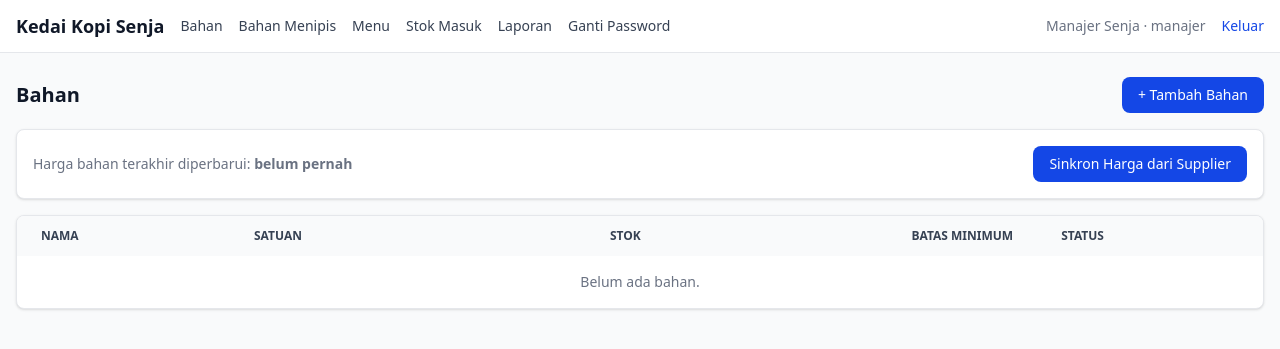
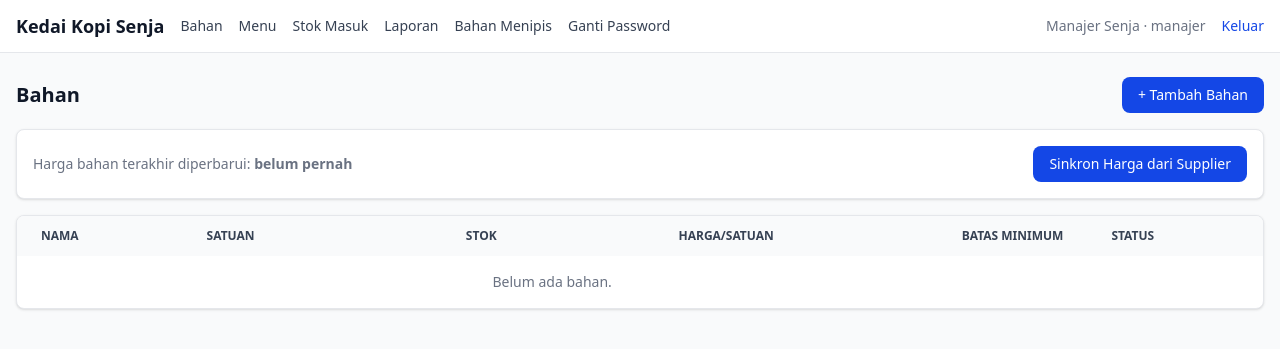
Before and after one commit to reya-prm/Kedai-Kopi-Senja, a Laravel app: page /manajer/bahan in a window 1280 px wide. Shown: the top 349 px of the page. Run offline with Laravel 12, Linux system fonts and the light colour scheme; a user stored in the database is signed in; data comes from the database, SQL or seed files in the repository; data that the repository does not hold is empty; style sheets or scripts are compiled from the project's sources.

Commit message:
tambah tabel harga satuan pada bahan

```diff
--- a/resources/views/layout/app.blade.php
+++ b/resources/views/layout/app.blade.php
@@ -14,10 +14,10 @@
             {{-- link buat manajer misal bahan, resep, dll --}}
             @if (auth()->user()->role === 'manajer')
                 <a href="{{ route('manajer.bahan.index') }}" class="text-gray-700 hover:text-blue-700">Bahan</a>
-                <a href="{{ route('manajer.bahan.low-stock') }}" class="text-gray-700 hover:text-blue-700">Bahan Menipis</a>
                 <a href="{{ route('manajer.menu.index') }}" class="text-gray-700 hover:text-blue-700">Menu</a>
                 <a href="{{ route('manajer.stok.index') }}" class="text-gray-700 hover:text-blue-700">Stok Masuk</a>
                 <a href="{{ route('manajer.laporan.margin') }}" class="text-gray-700 hover:text-blue-700">Laporan</a>
+                <a href="{{ route('manajer.bahan.low-stock') }}" class="text-gray-700 hover:text-blue-700">Bahan Menipis</a>
                 <a href="{{ route('password.edit') }}" class="text-gray-700 hover:text-blue-700">Ganti Password</a>
             @endif
 
--- a/resources/views/manajer/bahan/index.blade.php
+++ b/resources/views/manajer/bahan/index.blade.php
@@ -17,6 +17,7 @@
                 <th class="px-6 py-3">Nama</th>
                 <th class="px-6 py-3">Satuan</th>
                 <th class="px-6 py-3 text-right">Stok</th>
+                <th class="px-6 py-3 text-right">Harga/satuan</th>
                 <th class="px-6 py-3 text-right">Batas minimum</th>
                 <th class="px-6 py-3">Status</th>
             </tr>
@@ -28,6 +29,8 @@
                 <td class="px-6 py-3">{{ $b->satuan_dasar }}</td>
                 {{-- (float) dipakai biar "300.000" tampil jadi "300" --}}
                 <td class="px-6 py-3 text-right">{{ (float) $b->stok }}</td>
+                {{-- harga per satuan dasar: per g, per ml, atau per pcs sesuai kolom Satuan --}}
+                <td class="px-6 py-3 text-right">Rp{{ (float) $b->harga_per_satuan }}</td>
                 <td class="px-6 py-3 text-right">{{ (float) $b->batas_minimum }}</td>
                 <td class="px-6 py-3">
                 {{-- is_low_stock datang dari accessor di model Bahan --}}
```
